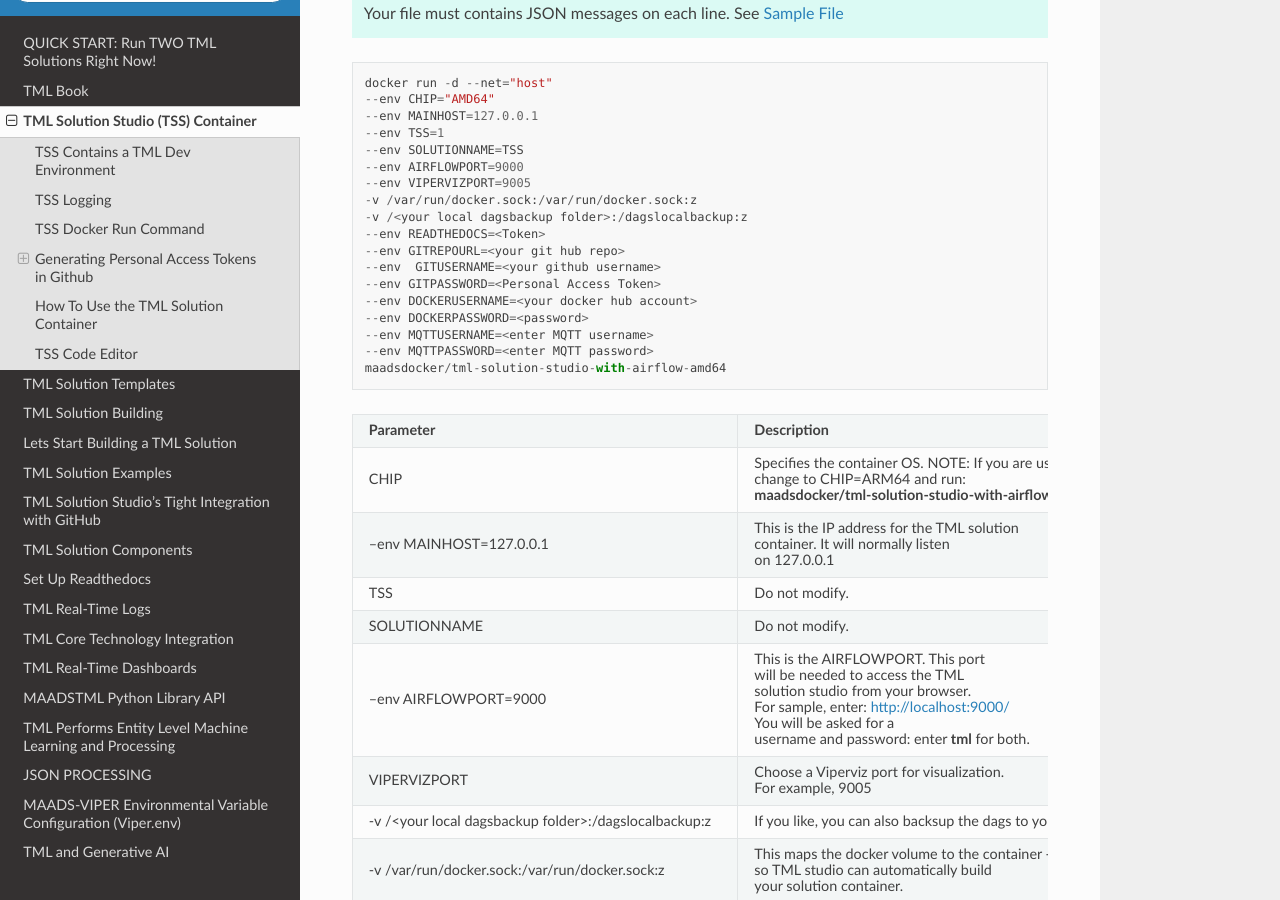
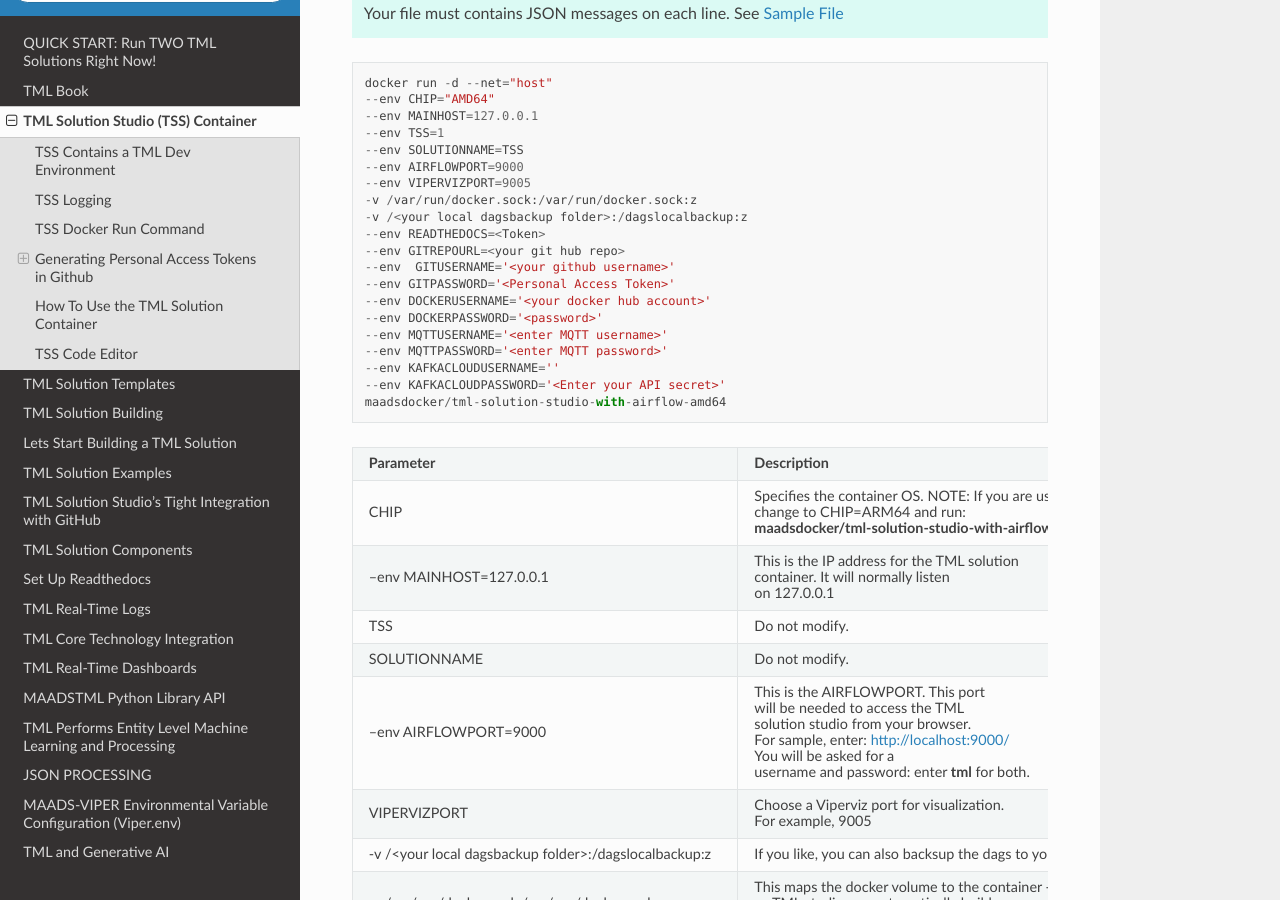
Before and after one commit to smaurice101/readthedocs, a Sphinx documentation site: the page built from docs/source/docker.rst, in a window 1280 px wide and 900 px high, scrolled down 2980 px. Built offline with Sphinx 7.4.7 and the Read the Docs theme 2.0.0, drawn with Linux system fonts in a browser that asks for light colours.

Commit message:
Update docker.rst

```diff
--- a/docs/source/docker.rst
+++ b/docs/source/docker.rst
@@ -85,12 +85,14 @@
    -v /<your local dagsbackup folder>:/dagslocalbackup:z
    --env READTHEDOCS=<Token>
    --env GITREPOURL=<your git hub repo>
-   --env  GITUSERNAME=<your github username>
-   --env GITPASSWORD=<Personal Access Token>
-   --env DOCKERUSERNAME=<your docker hub account>
-   --env DOCKERPASSWORD=<password>
-   --env MQTTUSERNAME=<enter MQTT username>
-   --env MQTTPASSWORD=<enter MQTT password>
+   --env  GITUSERNAME='<your github username>'
+   --env GITPASSWORD='<Personal Access Token>'
+   --env DOCKERUSERNAME='<your docker hub account>'
+   --env DOCKERPASSWORD='<password>'
+   --env MQTTUSERNAME='<enter MQTT username>'
+   --env MQTTPASSWORD='<enter MQTT password>'
+   --env KAFKACLOUDUSERNAME=''
+   --env KAFKACLOUDPASSWORD='<Enter your API secret>'
    maadsdocker/tml-solution-studio-with-airflow-amd64
 
 .. list-table::
```
